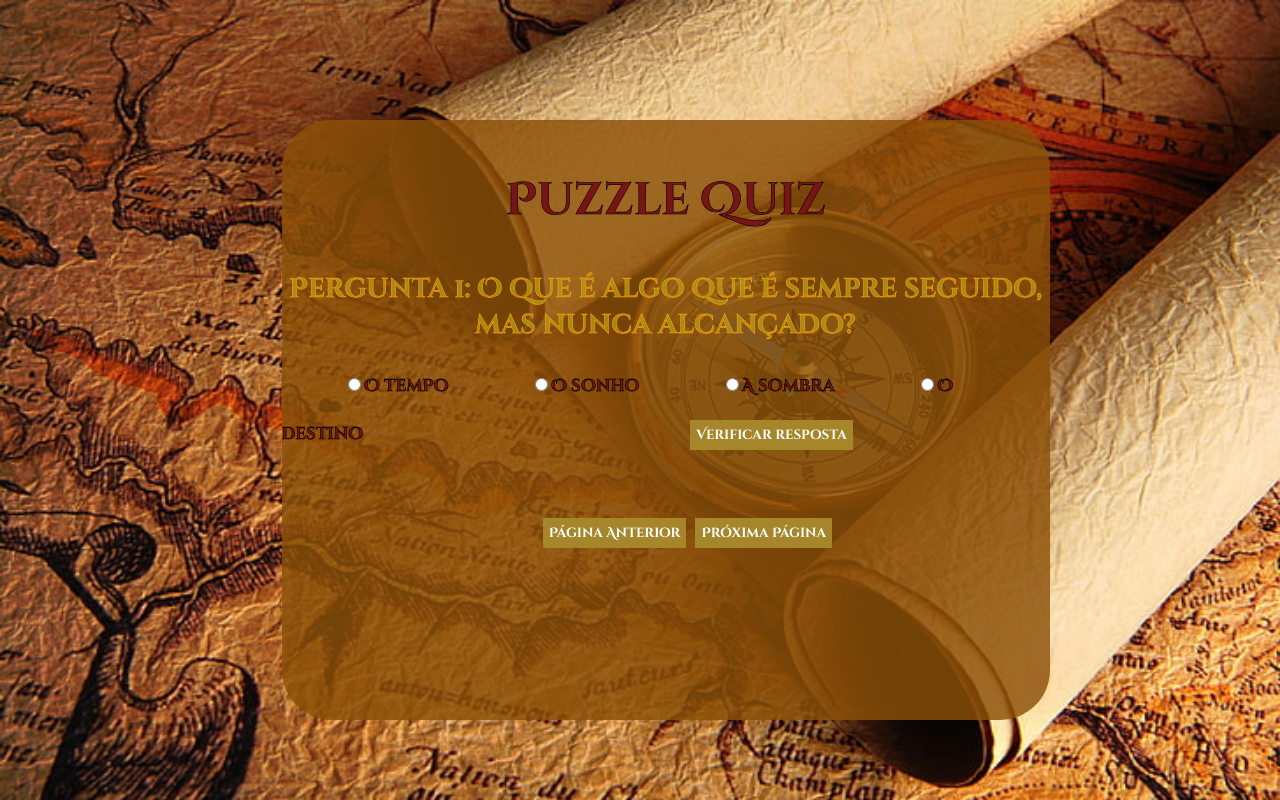
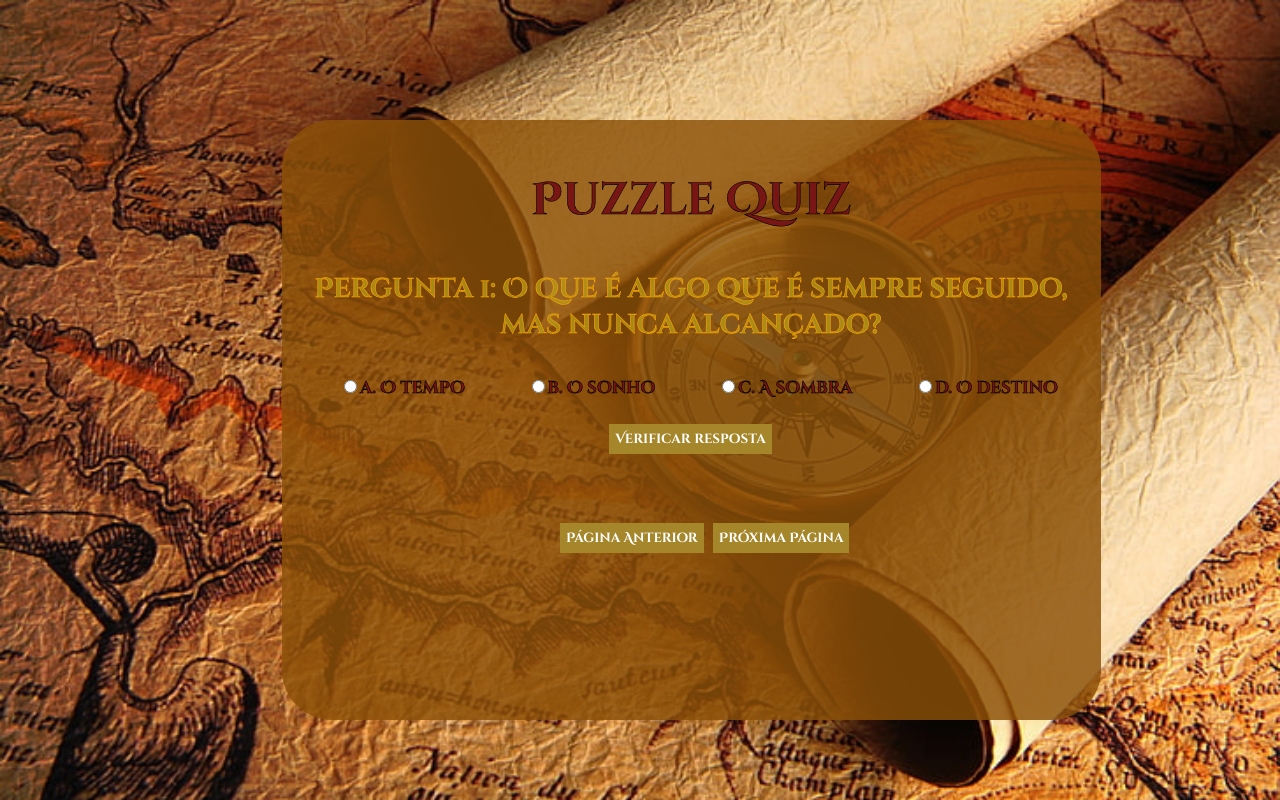
Before and after one commit to projeto-de-algoritmos/D-C_Puzzle-Quiz, a React (Create React App) app in the folder puzzle/: page / in a window 1280 px wide. Both pictures are taken after a click on the button "Iniciar Quiz". Built offline with nearby package versions, Linux system fonts and the light colour scheme; a web font is replaced by a local one.

Commit message:
ajustando estilo

```diff
--- a/puzzle/src/dashboard.jsx
+++ b/puzzle/src/dashboard.jsx
@@ -143,7 +143,7 @@ function Dashboard() {
                         checked={selectedOptions[currentPage] === key}
                         onChange={() => handleOptionChange(currentPage, key)}
                       />
-                      {option}
+                      {`${key}. ${option}`} {/* Adiciona a letra ao lado da opção */}
                     </label>
                   ))}
                   <button className='submit' type="button" onClick={() => submitAnswer(currentPage)}>
--- a/puzzle/src/style/dashboard.css
+++ b/puzzle/src/style/dashboard.css
@@ -11,7 +11,7 @@
 }
 .form {
   background-color: rgba(139, 80, 8, 0.814);
-  width: 60%;
+  width: 64%;
   height: 75%;
   position: absolute;
   left: 22%;
@@ -89,11 +89,13 @@ p {
 }
 label {
   text-align: center;
-  margin-left: 8%;
-  padding-right: 20px;
+  align-items: center;
+  margin-left: 7%;
+  padding-left: -2px;
   font-size: 17px;
   font-family: 'Cinzel Decorative';
   font-weight: 100px;
+  width: 300px;
   /* color: rgb(206, 106, 35);
   -webkit-text-stroke: 0.6px white; */
   color: rgb(120, 21, 21);
```
